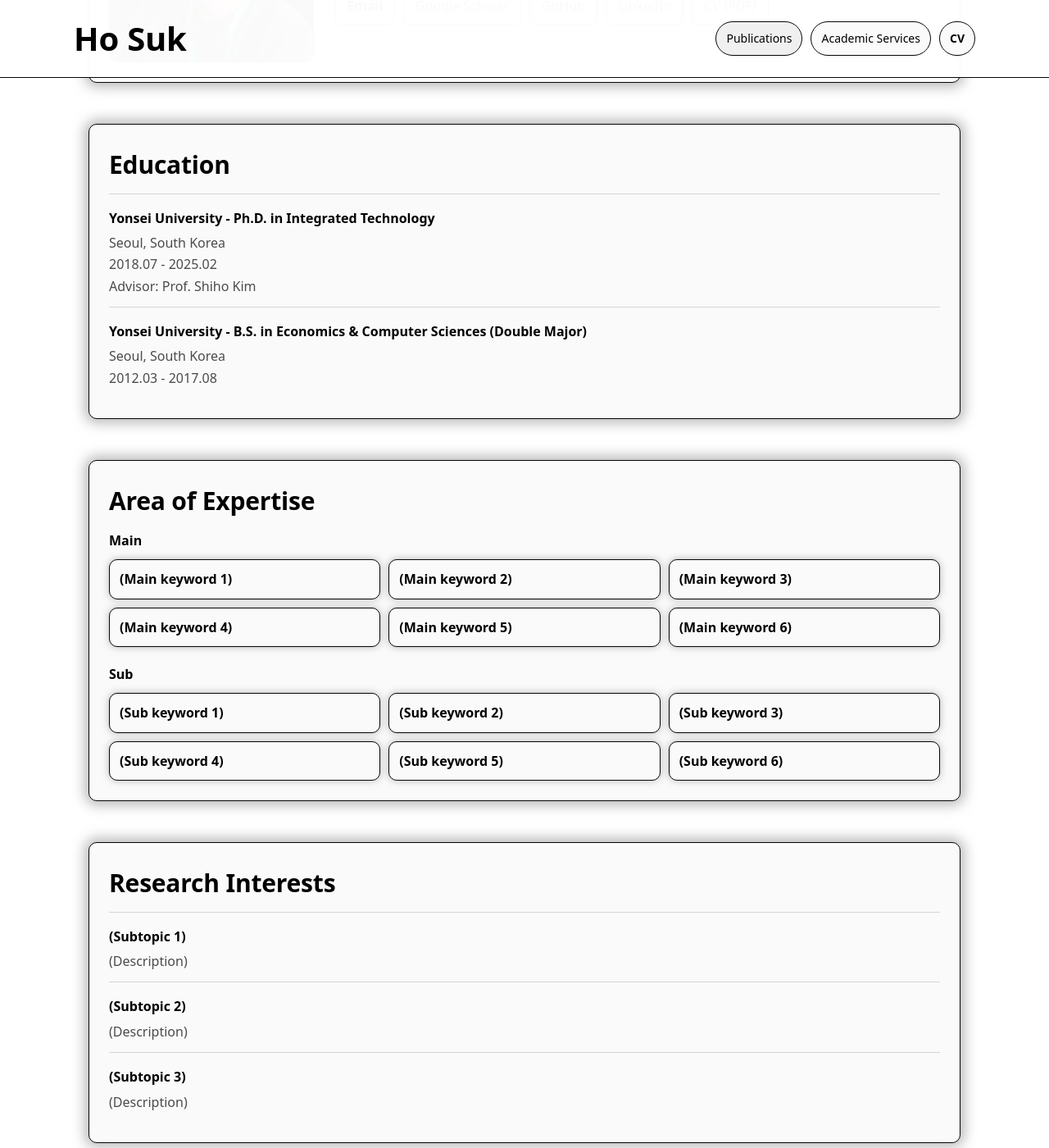
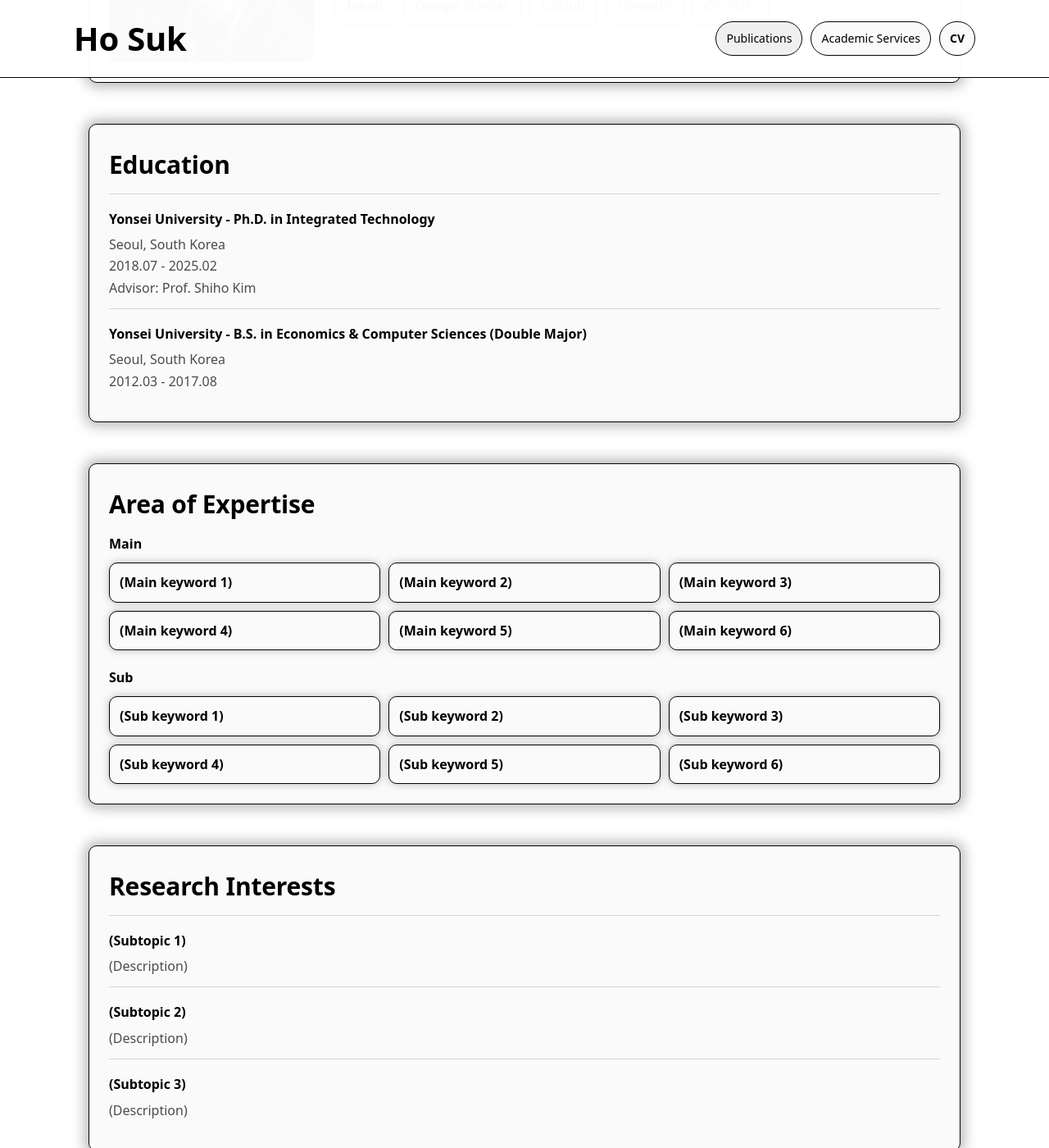
Before and after one commit to ho-suk-93/ho-suk-93.github.io, a Jekyll site: the page built from index.md, in a window 1280 px wide and 1400 px high, scrolled down 368 px. Shown: the whole window at 82% size. Built offline with Jekyll 4.4.1, drawn with Linux system fonts in a browser that asks for light colours.

Commit message:
Update style.scss

```diff
--- a/assets/css/style.scss
+++ b/assets/css/style.scss
@@ -221,7 +221,7 @@ a:hover{ text-decoration:underline; }
   padding-top:0;
 }
 .item-title{
-  margin: 4px 0;
+  margin: 5px 0;
   font-weight: 900;
 }
 .item-desc{
```
